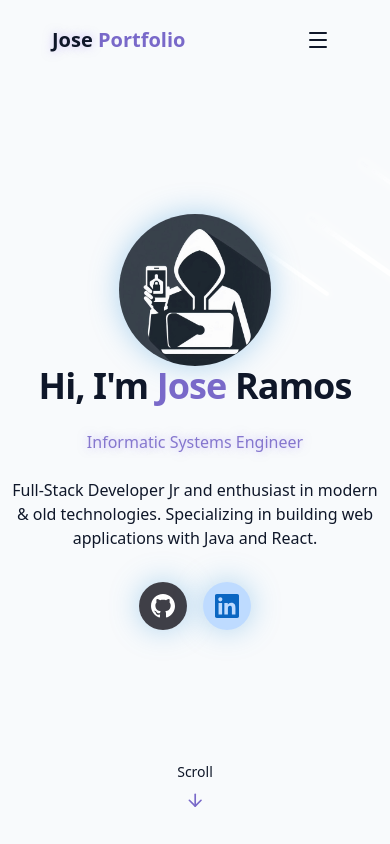
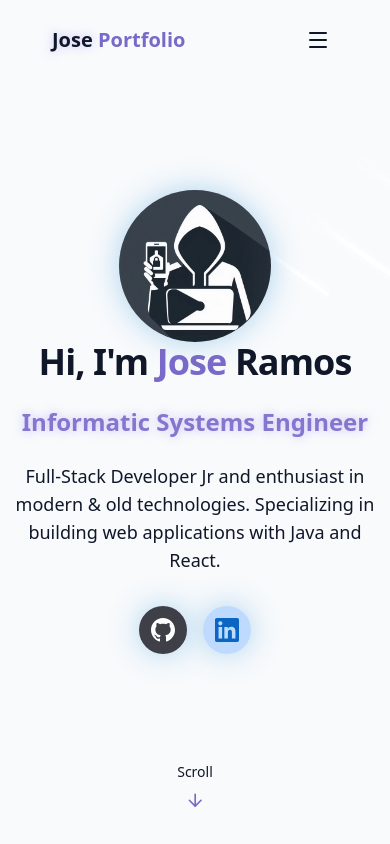
Before and after one commit to JoseDev155/react-my-dev-portfolio, a React (Vite) app: page / in a window 390 px wide. Built offline with nearby package versions, Linux system fonts and the light colour scheme.

Commit message:
Update src\components\sections\OverviewComponent.jsx: Delete old animation classes and change text properties

```diff
--- a/src/components/sections/OverviewComponent.jsx
+++ b/src/components/sections/OverviewComponent.jsx
@@ -31,14 +31,14 @@ export const OverviewComponent = () => {
             </span>
           </h1>
 
-          <h2>
-            <span className="text-glow md:text-2xl text-primary/90 opacity-0 animate-fade-in-delay-2 block">
+          <h2 className="text-2xl md:text-xl font-semibold">
+            <span className="text-glow text-primary/90 opacity-0 animate-fade-in-delay-2 block">
               Informatic Systems Engineer
             </span>
           </h2>
 
           <p
-            className="text-base md:text-xl text-muted-foreground max-2-2xl mx-auto opacity-0 animate-fade-in-delay-3"
+            className="text-lg md:text-xl text-muted-foreground max-2-2xl mx-auto opacity-0 animate-fade-in-delay-3"
           >
             Full-Stack Developer Jr and enthusiast in modern & old technologies.
             Specializing in building web applications with Java and React.
@@ -48,7 +48,7 @@ export const OverviewComponent = () => {
           <div className="flex gap-4 justify-center md:justify-start pt-2">
 
             <a
-              className="bg-zinc-700 social-button animate-slide-up-fade animate-delay-500 hover:bg-zinc-700 drop-shadow-[0_0_15px_rgba(0,122,204,0.3)]"
+              className="bg-zinc-700 social-button hover:bg-zinc-700 drop-shadow-[0_0_15px_rgba(0,122,204,0.3)]"
               href="https://github.com/JoseDev155"
               target="_blank"
               aria-label="My GitHub"
@@ -59,7 +59,7 @@ export const OverviewComponent = () => {
             </a>
 
             <a
-              className="bg-blue-200 social-button animate-slide-up-fade animate-delay-500 hover:bg-gray-200 drop-shadow-[0_0_15px_rgba(0,122,204,0.3)]"
+              className="bg-blue-200 social-button hover:bg-gray-200 drop-shadow-[0_0_15px_rgba(0,122,204,0.3)]"
               href="https://www.linkedin.com/in/jose-ramos-dev/"
               target="_blank"
               aria-label="My LinkedIn"
```
